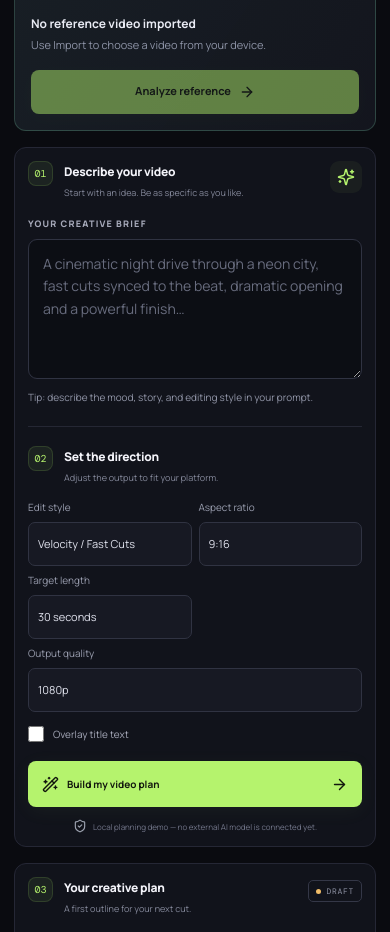
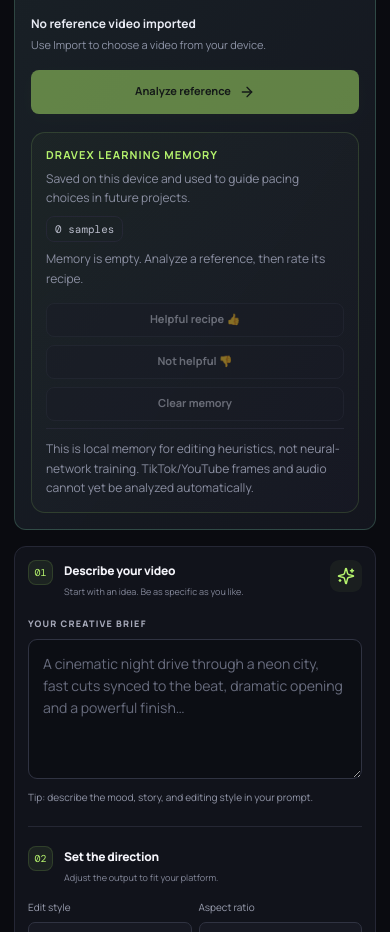
Before and after one commit to mlbbgame/dravex-ai-video-editor, a React (Vite) app: page / in a window 390 px wide. Shown: the part 2400-3332 px from the top of the page. Built offline with nearby package versions, Linux system fonts and the light colour scheme.

Commit message:
Add persistent local learning memory
Persist pacing profiles and use explicit feedback to guide future highlight variant selection.

```diff
--- a/src/App.tsx
+++ b/src/App.tsx
@@ -62,6 +62,22 @@ type EditStyle = "velocity" | "anime" | "cinematic" | "glitch" | "story";
 type ClipKind = "video" | "audio" | "image";
 type ReferenceRecipe = { name: string; duration: number; pace: "Fast" | "Medium" | "Slow"; averageShot: number; cutTimes: number[] };
 type ReferenceLink = { id: string; url: string; platform: "TikTok" | "YouTube"; videoId: string };
+
+type LearnedProfile = { pace: "Fast" | "Medium" | "Slow"; sampleCount: number; helpful: number; unhelpful: number; averageShot: number; lastUpdated: string };
+const LEARNING_MEMORY_KEY = "dravex-learning-memory-v1";
+function loadLearningMemory(): LearnedProfile[] {
+  try {
+    const raw = window.localStorage.getItem(LEARNING_MEMORY_KEY);
+    if (!raw) return [];
+    const value: unknown = JSON.parse(raw);
+    if (!Array.isArray(value)) return [];
+    return value.filter((item): item is LearnedProfile => item && ["Fast", "Medium", "Slow"].includes(item.pace) && Number.isFinite(item.sampleCount) && Number.isFinite(item.helpful) && Number.isFinite(item.unhelpful) && Number.isFinite(item.averageShot));
+  } catch { return []; }
+}
+function persistLearningMemory(profiles: LearnedProfile[]): boolean {
+  try { window.localStorage.setItem(LEARNING_MEMORY_KEY, JSON.stringify(profiles)); return true; }
+  catch { return false; }
+}
 
 function parseReferenceLink(raw: string): Omit<ReferenceLink, "id"> | null {
   try {
@@ -130,6 +146,7 @@ export default function App() {
   const [referenceLinkError, setReferenceLinkError] = useState("");
   const [referenceRecipe, setReferenceRecipe] = useState<ReferenceRecipe | null>(null);
   const [isAnalyzingReference, setIsAnalyzingReference] = useState(false);
+  const [learnedProfiles, setLearnedProfiles] = useState<LearnedProfile[]>(() => loadLearningMemory());
   const [isAnalyzingHighlights, setIsAnalyzingHighlights] = useState(false);
   const [highlightProgress, setHighlightProgress] = useState<HighlightProgress | null>(null);
   const [highlightVariants, setHighlightVariants] = useState<HighlightVariant[]>([]);
@@ -325,7 +342,7 @@ export default function App() {
         previous = new Uint8ClampedArray(pixels);
       }
       const averageShot = duration / Math.max(1, cutTimes.length + 1);
-      const pace = averageShot < 1.5 ? "Fast" : averageShot < 3.5 ? "Medium" : "Slow";
+      const pace: ReferenceRecipe["pace"] = averageShot < 1.5 ? "Fast" : averageShot < 3.5 ? "Medium" : "Slow";
       const report = [
         `REFERENCE — ${reference.name}`,
         `DURATION — About ${Math.round(video.duration)} seconds`,
@@ -337,6 +354,16 @@ export default function App() {
       setReferenceReport(report);
       trackEvolutionEvent("reference_analyzed");
       setReferenceRecipe({ name: reference.name, duration: video.duration, pace, averageShot, cutTimes: cutTimes.slice(0, 12) });
+      setLearnedProfiles((current) => {
+        const existing = current.find((profile) => profile.pace === pace);
+        const next = existing
+          ? current.map((profile) => profile.pace === pace
+              ? { ...profile, sampleCount: profile.sampleCount + 1, averageShot: Number(((profile.averageShot * profile.sampleCount + averageShot) / (profile.sampleCount + 1)).toFixed(2)), lastUpdated: new Date().toISOString() }
+              : profile)
+          : [...current, { pace, sampleCount: 1, helpful: 0, unhelpful: 0, averageShot: Number(averageShot.toFixed(2)), lastUpdated: new Date().toISOString() }];
+        persistLearningMemory(next);
+        return next;
+      });
       setNotice("Reference analysis complete. This is a local visual estimate, not semantic AI analysis.");
       window.setTimeout(() => setNotice(""), 6000);
       video.removeAttribute("src");
@@ -346,6 +373,34 @@ export default function App() {
       window.setTimeout(() => setNotice(""), 5000);
     } finally {
       setIsAnalyzingReference(false);
+    }
+  };
+
+
+  const rateLearnedRecipe = (helpful: boolean) => {
+    if (!referenceRecipe) return;
+    setLearnedProfiles((current) => {
+      const existing = current.find((profile) => profile.pace === referenceRecipe.pace);
+      const next = existing
+        ? current.map((profile) => profile.pace === referenceRecipe.pace
+            ? { ...profile, helpful: profile.helpful + (helpful ? 1 : 0), unhelpful: profile.unhelpful + (helpful ? 0 : 1), lastUpdated: new Date().toISOString() }
+            : profile)
+        : [...current, { pace: referenceRecipe.pace, sampleCount: 1, helpful: helpful ? 1 : 0, unhelpful: helpful ? 0 : 1, averageShot: Number(referenceRecipe.averageShot.toFixed(2)), lastUpdated: new Date().toISOString() }];
+      const saved = persistLearningMemory(next);
+      setNotice(language === "ru"
+        ? (saved ? "Оценка сохранена. DRAVEX учтёт её в следующих рекомендациях." : "Браузер не смог сохранить память. Проверь настройки сайта.")
+        : (saved ? "Feedback saved. DRAVEX will use it in future recommendations." : "Browser storage failed. Check site settings."));
+      return next;
+    });
+  };
+
+  const clearLearningMemory = () => {
+    try {
+      window.localStorage.removeItem(LEARNING_MEMORY_KEY);
+      setLearnedProfiles([]);
+      setNotice(language === "ru" ? "Память обучения очищена на этом устройстве." : "Learning memory cleared on this device.");
+    } catch {
+      setNotice(language === "ru" ? "Не удалось очистить память браузера." : "Could not clear browser learning memory.");
     }
   };
 
@@ -365,7 +420,9 @@ export default function App() {
       const result = await analyzeVideoForHighlights(source.url, setHighlightProgress);
       const variants = buildHighlightVariants(result.candidates, result.duration);
       setHighlightVariants(variants);
-      setSelectedHighlightVariant("cinematic");
+      const bestLearned = [...learnedProfiles].sort((left, right) => (right.helpful - right.unhelpful) - (left.helpful - left.unhelpful))[0];
+      const hasPositiveLearning = Boolean(bestLearned && bestLearned.helpful > bestLearned.unhelpful);
+      setSelectedHighlightVariant(hasPositiveLearning && bestLearned ? (bestLearned.pace === "Fast" ? "aggressive" : bestLearned.pace === "Slow" ? "slow" : "cinematic") : "cinematic");
       setHighlightSourceId(source.id);
       setNotice(language === "ru"
         ? `Анализ завершён: найдено ${result.candidates.length} визуальных моментов. Выбери вариант и проверь его перед экспортом.`
@@ -686,6 +743,19 @@ export default function App() {
             <div><strong>{language === "ru" ? "РЕЦЕПТ МОНТАЖА" : "EDIT RECIPE"}</strong><p>{language === "ru" ? "DRAVEX превратил найденный темп в практические подсказки для нового ролика." : "DRAVEX has turned the detected pacing into practical guidelines for a new edit."}</p></div>
             <button className="button button-primary" onClick={applyReferenceRecipe}><WandSparkles size={16} /> {language === "ru" ? "Использовать рецепт в плане" : "Use recipe in plan"} <ArrowRight size={15} /></button>
           </div>}
+          <div className="learning-memory-panel">
+            <div className="learning-memory-heading">
+              <div><strong>{language === "ru" ? "ПАМЯТЬ ОБУЧЕНИЯ DRAVEX" : "DRAVEX LEARNING MEMORY"}</strong><p>{language === "ru" ? "Сохраняется на этом устройстве и помогает выбирать темп в следующих проектах." : "Saved on this device and used to guide pacing choices in future projects."}</p></div>
+              <span className="learning-memory-count">{learnedProfiles.reduce((sum, profile) => sum + profile.sampleCount, 0)} {language === "ru" ? "образцов" : "samples"}</span>
+            </div>
+            {learnedProfiles.length ? <div className="learning-profile-list">{learnedProfiles.map((profile) => <div className="learning-profile-row" key={profile.pace}><span><strong>{language === "ru" ? (profile.pace === "Fast" ? "Быстрый" : profile.pace === "Slow" ? "Медленный" : "Средний") : profile.pace}</strong><small>{language === "ru" ? "Средний кадр: " + profile.averageShot.toFixed(1) + " с" : "Avg. shot: " + profile.averageShot.toFixed(1) + "s"}</small></span><span>{language === "ru" ? "оценки +" + profile.helpful + " / −" + profile.unhelpful : "👍 " + profile.helpful + " / 👎 " + profile.unhelpful}</span></div>)}</div> : <p className="learning-memory-empty">{language === "ru" ? "Память пока пуста. Проанализируй референс, затем оцени рецепт." : "Memory is empty. Analyze a reference, then rate its recipe."}</p>}
+            <div className="learning-memory-actions">
+              <button className="button button-quiet" onClick={() => rateLearnedRecipe(true)} disabled={!referenceRecipe}>{language === "ru" ? "Полезный рецепт 👍" : "Helpful recipe 👍"}</button>
+              <button className="button button-quiet" onClick={() => rateLearnedRecipe(false)} disabled={!referenceRecipe}>{language === "ru" ? "Неудачный рецепт 👎" : "Not helpful 👎"}</button>
+              <button className="button button-quiet" onClick={clearLearningMemory} disabled={!learnedProfiles.length}>{language === "ru" ? "Очистить память" : "Clear memory"}</button>
+            </div>
+            <p className="learning-memory-disclaimer">{language === "ru" ? "Это локальная память монтажных правил, а не переобучение нейросети. Ссылки TikTok/YouTube пока нельзя автоматически анализировать по кадрам и звуку." : "This is local memory for editing heuristics, not neural-network training. TikTok/YouTube frames and audio cannot yet be analyzed automatically."}</p>
+          </div>
         </section>
 
         {mode !== "manual" ? (
--- a/src/styles.css
+++ b/src/styles.css
@@ -978,3 +978,27 @@ textarea:focus { border-color: #b5f36d80; }
   .self-video-actions .button { width: 100%; justify-content: center; }
   .self-video-canvas { max-width: 260px; max-height: 390px; }
 }
+
+
+/* Persistent local learning memory */
+.learning-memory-panel { margin-top: 18px; padding: 18px; border: 1px solid #b5f36d25; border-radius: 14px; background: linear-gradient(135deg, #b5f36d08, #9d8bff06); }
+.learning-memory-heading { display: flex; align-items: flex-start; justify-content: space-between; gap: 14px; }
+.learning-memory-heading strong { display: block; color: var(--accent); font-size: 11px; letter-spacing: 1.1px; }
+.learning-memory-heading p, .learning-memory-empty, .learning-memory-disclaimer { margin: 7px 0 0; color: var(--muted); font-size: 12px; line-height: 1.65; }
+.learning-memory-count { flex: 0 0 auto; padding: 5px 8px; border: 1px solid var(--border); border-radius: 8px; color: var(--soft); font: 11px 'DM Mono', monospace; }
+.learning-profile-list { display: grid; gap: 8px; margin-top: 14px; }
+.learning-profile-row { display: flex; justify-content: space-between; align-items: center; gap: 12px; padding: 10px 12px; background: #0c0e15; border: 1px solid var(--border); border-radius: 9px; font-size: 12px; }
+.learning-profile-row > span:first-child { display: grid; gap: 4px; }
+.learning-profile-row strong { font-weight: 700; }
+.learning-profile-row small { color: var(--muted); font-size: 11px; }
+.learning-profile-row > span:last-child { flex: 0 0 auto; color: var(--soft); font-size: 11px; }
+.learning-memory-actions { display: flex; flex-wrap: wrap; gap: 8px; margin-top: 14px; }
+.learning-memory-actions .button { min-height: 34px; padding: 8px 11px; font-size: 11px; }
+.learning-memory-disclaimer { padding-top: 10px; border-top: 1px solid var(--border); }
+@media (max-width: 620px) {
+  .learning-memory-panel { padding: 14px; }
+  .learning-memory-heading { flex-direction: column; gap: 8px; }
+  .learning-memory-actions { display: grid; grid-template-columns: 1fr; }
+  .learning-memory-actions .button { width: 100%; justify-content: center; }
+  .learning-profile-row { align-items: flex-start; flex-direction: column; gap: 8px; }
+}
```
Also changed, not shown: 1 other file (tests, documents, lock files or other folders).
